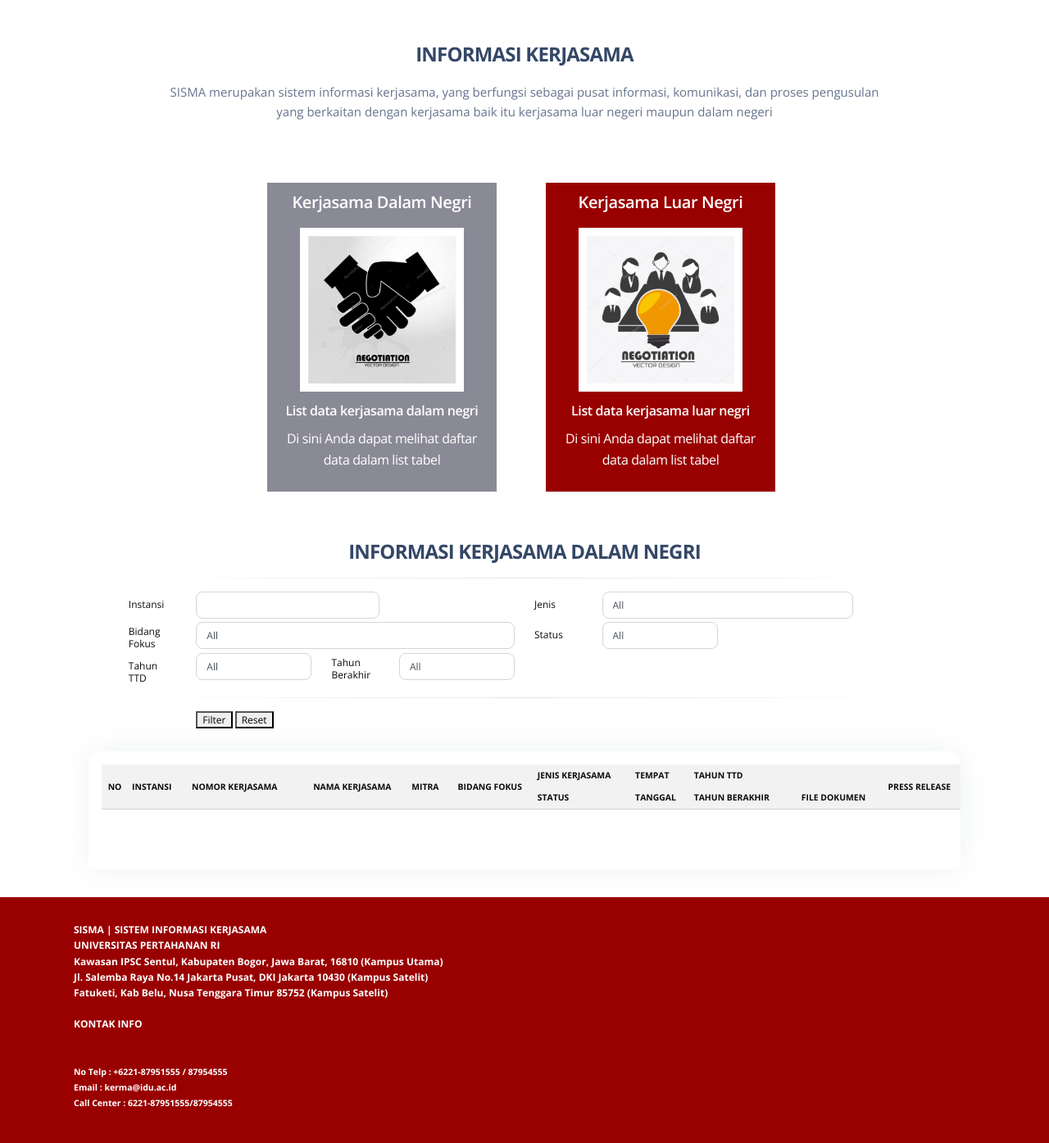
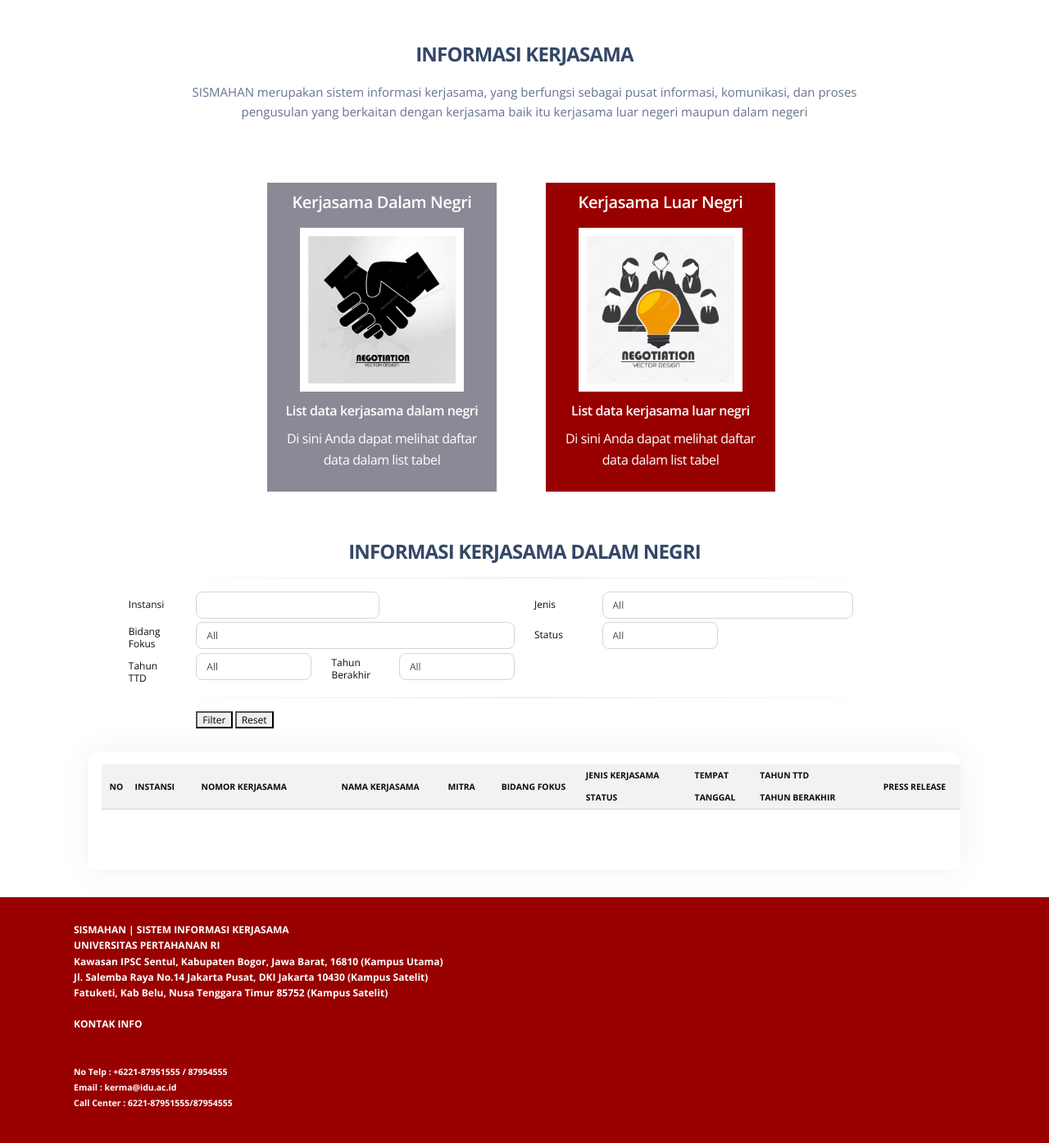
Before and after one commit to annaaz/laravel-argon, a Laravel app: page /informasi-kerjasama in a window 1280 px wide. Shown: the part 111-1506 px from the top of the page at 82% size. Run offline with Laravel 9, Linux system fonts and the light colour scheme; data comes from the database, SQL or seed files in the repository; tables that the repository leaves empty hold one stand-in row (values such as "Sample post"); lists and menus that the app fills with data are empty; style sheets or scripts are compiled from the project's sources; some libraries are stand-ins or nearby versions.

Commit message:
fix(sismahan-desktop): Fix last issue

```diff
--- a/app/Http/Controllers/DashboardController.php
+++ b/app/Http/Controllers/DashboardController.php
@@ -105,6 +105,7 @@
             $kl++;
         }
         $kerjasama_data_lama = implode(', ', $arr_lama);
+
         return view('pages.dashboard', compact('kerjasama_data_baru','kerjasama_data_lama','data_kategori','implode_arr_allmonth_LN','implode_arr_allmonth_DN','label_mitra'));
     }
 }
--- a/resources/views/auth/login.blade.php
+++ b/resources/views/auth/login.blade.php
@@ -123,7 +123,7 @@
                                     <img src="{{ asset('img/unhan-sm.png') }}" width="180" alt="Example Image">
                                 </div>
                                 <h4 class="mt-5 text-white font-weight-bolder position-relative">
-                                    SISMA  <br />
+                                    SISMAHAN  <br />
                                     <small>SISTEM INFORMASI KERJASAMA </small>
                                 </h4>
                                 <p class="text-white position-relative">Universitas Pertahanan Republik Indonesia</p>
--- a/resources/views/beranda/login.blade.php
+++ b/resources/views/beranda/login.blade.php
@@ -123,7 +123,7 @@
                                     <img src="{{ asset('img/unhan-sm.png') }}" width="180" alt="Example Image">
                                 </div>
 
-                                <h4 class="mt-5 text-white font-weight-bolder position-relative"> SISMA  <br /> "Attention is the new
+                                <h4 class="mt-5 text-white font-weight-bolder position-relative"> SISMAHAN  <br /> "Attention is the new
                                     currency"</h4>
                                 <p class="text-white position-relative">The more effortless the writing looks, the more
                                     effort the writer actually put into the process.</p>
--- a/resources/views/beranda/main.blade.php
+++ b/resources/views/beranda/main.blade.php
@@ -105,10 +105,10 @@
 
     <div style="display: flex;align-items: center;justify-content:center;margin-top:40px;gap:10px;padding: 20px">
         <div style="width: 80vw; display: flex;justify-content: center;flex-direction:column;align-items: center">
-        <h3 style="font-weight: bold">SISMA</h3>
+        <h3 style="font-weight: bold">SISMAHAN</h3>
             <div style="width: 70vw;margin-top: 10px">
                 <p style="font-size: 20px;text-align: center">
-                    SISMA merupakan sistem informasi kerjasama, yang berfungsi sebagai pusat informasi, komunikasi,
+                    SISMAHAN merupakan sistem informasi kerjasama, yang berfungsi sebagai pusat informasi, komunikasi,
                     dan proses pengusulan yang berkaitan dengan kerjasama baik itu kerjasama luar negeri maupun dalam negeri </p>
             </div>
         </div>
--- a/resources/views/informasi-kerjasama-luar-origin/login.blade.php
+++ b/resources/views/informasi-kerjasama-luar-origin/login.blade.php
@@ -123,7 +123,7 @@
                                     <img src="{{ asset('img/unhan-sm.png') }}" width="180" alt="Example Image">
                                 </div>
 
-                                <h4 class="mt-5 text-white font-weight-bolder position-relative"> SISMA  <br /> "Attention is the new
+                                <h4 class="mt-5 text-white font-weight-bolder position-relative"> SISMAHAN  <br /> "Attention is the new
                                     currency"</h4>
                                 <p class="text-white position-relative">The more effortless the writing looks, the more
                                     effort the writer actually put into the process.</p>
--- a/resources/views/informasi-kerjasama-luar-origin/main.blade.php
+++ b/resources/views/informasi-kerjasama-luar-origin/main.blade.php
@@ -14,7 +14,7 @@
         <h4 style="font-weight: bold">INFORMASI KERJASAMA</h4>
             <div style="width: 70vw;margin-top: 10px">
                 <p style="font-size: 15px;text-align: center">
-                    SISMA merupakan sistem informasi kerjasama, yang berfungsi sebagai pusat informasi, komunikasi,
+                    SISMAHAN merupakan sistem informasi kerjasama, yang berfungsi sebagai pusat informasi, komunikasi,
                     dan proses pengusulan yang berkaitan dengan kerjasama baik itu kerjasama luar negeri maupun dalam negeri  </p>
             </div>
         </div>
--- a/resources/views/informasi-kerjasama-luar/login.blade.php
+++ b/resources/views/informasi-kerjasama-luar/login.blade.php
@@ -123,7 +123,7 @@
                                     <img src="{{ asset('img/unhan-sm.png') }}" width="180" alt="Example Image">
                                 </div>
 
-                                <h4 class="mt-5 text-white font-weight-bolder position-relative"> SISMA  <br /> "Attention is the new
+                                <h4 class="mt-5 text-white font-weight-bolder position-relative"> SISMAHAN  <br /> "Attention is the new
                                     currency"</h4>
                                 <p class="text-white position-relative">The more effortless the writing looks, the more
                                     effort the writer actually put into the process.</p>
--- a/resources/views/informasi-kerjasama/login.blade.php
+++ b/resources/views/informasi-kerjasama/login.blade.php
@@ -123,7 +123,7 @@
                                     <img src="{{ asset('img/unhan-sm.png') }}" width="180" alt="Example Image">
                                 </div>
 
-                                <h4 class="mt-5 text-white font-weight-bolder position-relative"> SISMA  <br /> "Attention is the new
+                                <h4 class="mt-5 text-white font-weight-bolder position-relative"> SISMAHAN  <br /> "Attention is the new
                                     currency"</h4>
                                 <p class="text-white position-relative">The more effortless the writing looks, the more
                                     effort the writer actually put into the process.</p>
--- a/resources/views/informasi-kerjasama/main.blade.php
+++ b/resources/views/informasi-kerjasama/main.blade.php
@@ -23,7 +23,7 @@
         <h4 style="font-weight: bold">INFORMASI KERJASAMA</h4>
             <div style="width: 70vw;margin-top: 10px">
                 <p style="font-size: 15px;text-align: center">
-                    SISMA merupakan sistem informasi kerjasama, yang berfungsi sebagai pusat informasi, komunikasi,
+                    SISMAHAN merupakan sistem informasi kerjasama, yang berfungsi sebagai pusat informasi, komunikasi,
                     dan proses pengusulan yang berkaitan dengan kerjasama baik itu kerjasama luar negeri maupun dalam negeri  </p>
             </div>
         </div>
@@ -163,9 +163,7 @@
                                     Tempat</th>
                                 <th class="text-uppercase text-xxs font-weight-bolder">
                                     Tahun TTD</th>
-                                <th
-                                    class="text-center text-uppercase text-xxs font-weight-bolder">
-                                </th>
+
                                 <th rowspan="2"
                                     class="text-center text-uppercase text-xxs font-weight-bolder">
                                     Press Release</th>
@@ -178,9 +176,7 @@
                                     Tanggal</th>
                                 <th class="text-uppercase text-xxs font-weight-bolder ">
                                     Tahun Berakhir</th>
-                                <th
-                                    class="text-center text-uppercase text-xxs font-weight-bolder ">
-                                    File Dokumen</th>
+
                             </tr>
                             </thead>
 
@@ -222,22 +218,11 @@
                                         {{$value->tahun_berakhir}}
 
                                     </td>
-                                    <td>
-                                        @php
-                                            $filePath = $value->file; // Replace with the actual file path
-                                        @endphp
-                                        @if ($filePath && Storage::disk('public')->exists($filePath))
-                                            <a href="{{ asset('storage/'.$value->file) }}" style="font-weight: bold" target="_blank">
-                                                <i class="ni ni-folder-17 text-dark text-sm opacity-10"></i>
-                                                File</a>
-                                        @else
-                                            <small>[ Tidak ada Dokumen ] </small>
-                                        @endif
-                                    </td>
+
 
                                     <td style="text-align: center">
                                         @if (!empty($value->link))
-                                            <a href="{{ $value->link }}" target="_blank">Link {{ $value->link }}</a>
+                                            <a href="{{ $value->link }}" target="_blank">Link </a>
                                         @endif
                                     </td>
 
--- a/resources/views/informasi-statistik/login.blade.php
+++ b/resources/views/informasi-statistik/login.blade.php
@@ -123,7 +123,7 @@
                                     <img src="{{ asset('img/unhan-sm.png') }}" width="180" alt="Example Image">
                                 </div>
 
-                                <h4 class="mt-5 text-white font-weight-bolder position-relative"> SISMA  <br /> "Attention is the new
+                                <h4 class="mt-5 text-white font-weight-bolder position-relative"> SISMAHAN  <br /> "Attention is the new
                                     currency"</h4>
                                 <p class="text-white position-relative">The more effortless the writing looks, the more
                                     effort the writer actually put into the process.</p>
--- a/resources/views/layouts/app.blade.php
+++ b/resources/views/layouts/app.blade.php
@@ -7,7 +7,7 @@
     <link rel="apple-touch-icon" sizes="76x76" href="/img/apple-icon.png">
     <link rel="icon" type="image/png" href="/img/unhan-sm.png">
     <title>
-        SISMA  | Sistem Informasi Kerjasama
+        SISMAHAN  | Sistem Informasi Kerjasama
     </title>
     <!--     Fonts and icons     -->
     <link href="https://fonts.googleapis.com/css?family=Open+Sans:300,400,600,700" rel="stylesheet" />
@@ -28,7 +28,7 @@
     @endguest
 
     @auth
-        @if (in_array(request()->route()->getName(), ['profile','informasi-statistik','informasi-kerjasama','informasi-kerjasama-luar','sign-in-static', 'sign-up-static', 'login', 'register', 'recover-password', 'rtl', 'virtual-reality']))
+        @if (in_array(request()->route()->getName(), ['beranda','profile','informasi-statistik','informasi-kerjasama','informasi-kerjasama-luar','sign-in-static', 'sign-up-static', 'login', 'register', 'recover-password', 'rtl', 'virtual-reality']))
             @yield('content')
         @else
             @if (!in_array(request()->route()->getName(), ['profile', 'profile-static']))
--- a/resources/views/layouts/footers/guest/footer.blade.php
+++ b/resources/views/layouts/footers/guest/footer.blade.php
@@ -1,6 +1,6 @@
 <div style="display:flex;font-size:12px;font-weight:bold;width: 100vw; height: 300px; background-color: #990000; bottom:0;padding-left:90px;padding-top: 30px;">
     <div class="text-white position-relative">
-            SISMA | SISTEM INFORMASI KERJASAMA <br />
+            SISMAHAN | SISTEM INFORMASI KERJASAMA <br />
             <span>UNIVERSITAS PERTAHANAN RI</span> <br />
         Kawasan IPSC Sentul, Kabupaten Bogor, Jawa Barat, 16810 (Kampus Utama)<br />
         Jl. Salemba Raya No.14 Jakarta Pusat, DKI Jakarta 10430 (Kampus Satelit) <br />
--- a/resources/views/layouts/navbars/auth/sidenav.blade.php
+++ b/resources/views/layouts/navbars/auth/sidenav.blade.php
@@ -4,11 +4,11 @@
     <div class="sidenav-header">
         <i class="fas fa-times p-3 cursor-pointer text-secondary opacity-5 position-absolute end-0 top-0 d-none d-xl-none"
             aria-hidden="true" id="iconSidenav"></i>
-                <a  class="navbar-brand m-0" href="/docs/bootstrap/overview/argon-dashboard/index.html" target="_blank"
+                <a  class="navbar-brand m-0"  href="{{route('beranda')}}" target="_blank"
 {{--        <a class="navbar-brand m-0" href="{{ route('dashboard') }}"--}}
             target="_blank">
             <img src=" {{ asset('img/unhan-sm.png') }}" class="navbar-brand-img h-100" alt="main_logo">
-            <span style="color:rgb(153, 0, 0);font-size: 12px; font-weight: bold">[ SISMA ]</span>
+            <span style="color:rgb(153, 0, 0);font-size: 12px; font-weight: bold">[ SISMAHAN ]</span>
             <span class="ms-1 font-weight-bold">Dashboard Panel </span>
         </a>
     </div>
--- a/resources/views/layouts/navbars/auth/topnav.blade.php
+++ b/resources/views/layouts/navbars/auth/topnav.blade.php
@@ -5,7 +5,7 @@
     <div class="container-fluid py-1 px-3">
         <nav aria-label="breadcrumb">
             <ol class="breadcrumb bg-transparent mb-0 pb-0 pt-1 px-0 me-sm-6 me-5">
-                <li class="breadcrumb-item text-sm"><a class="opacity-5 text-white" href="javascript:;">Sistem Informasi Kerjasama | SISMA </a></li>
+                <li class="breadcrumb-item text-sm"><a class="opacity-5 text-white" href="javascript:;">Sistem Informasi Kerjasama | SISMAHAN </a></li>
                 <li class="breadcrumb-item text-sm text-white active" aria-current="page">{{ $title }}</li>
             </ol>
             <h6 class="font-weight-bolder text-white mb-0">{{ $title }}</h6>
--- a/resources/views/profile/login.blade.php
+++ b/resources/views/profile/login.blade.php
@@ -123,7 +123,7 @@
                                     <img src="{{ asset('img/unhan-sm.png') }}" width="180" alt="Example Image">
                                 </div>
 
-                                <h4 class="mt-5 text-white font-weight-bolder position-relative"> SISMA  <br /> "Attention is the new
+                                <h4 class="mt-5 text-white font-weight-bolder position-relative"> SISMAHAN  <br /> "Attention is the new
                                     currency"</h4>
                                 <p class="text-white position-relative">The more effortless the writing looks, the more
                                     effort the writer actually put into the process.</p>
--- a/resources/views/prosedur/login.blade.php
+++ b/resources/views/prosedur/login.blade.php
@@ -123,7 +123,7 @@
                                     <img src="{{ asset('img/unhan-sm.png') }}" width="180" alt="Example Image">
                                 </div>
 
-                                <h4 class="mt-5 text-white font-weight-bolder position-relative"> SISMA  <br /> "Attention is the new
+                                <h4 class="mt-5 text-white font-weight-bolder position-relative"> SISMAHAN  <br /> "Attention is the new
                                     currency"</h4>
                                 <p class="text-white position-relative">The more effortless the writing looks, the more
                                     effort the writer actually put into the process.</p>
```
Also changed, not shown: resources/views/informasi-kerjasama-luar/main.blade.php (+5 -21 lines).
